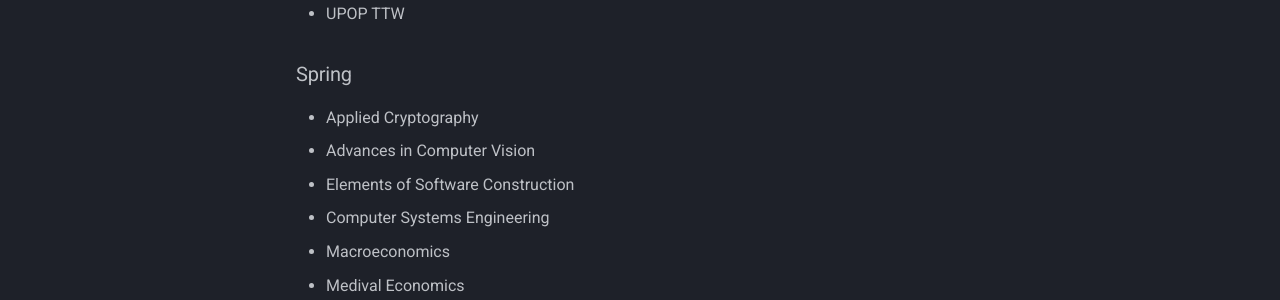
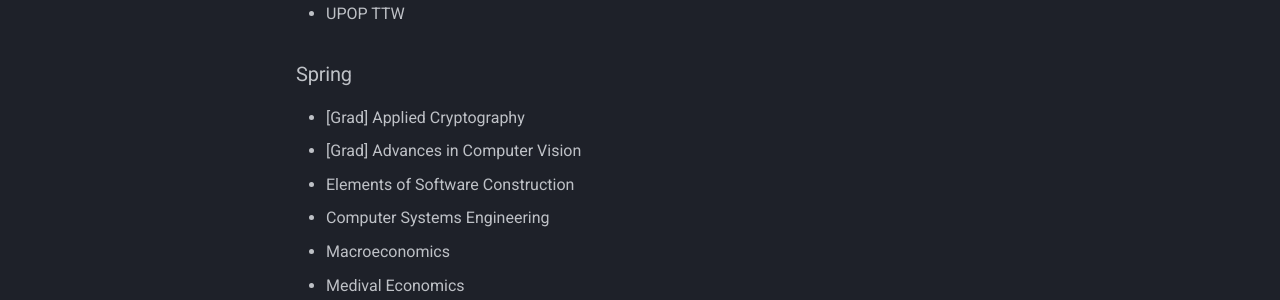
Before and after one commit to reyccodes/portfolio, an MkDocs documentation site: the page built from docs/classes.md, in a window 1280 px wide and 900 px high, scrolled down 787 px. Shown: the part 533-833 px from the top of the window. Built offline with MkDocs 1.6.1 and Material for MkDocs 9.7.7, drawn with Linux system fonts in a browser that asks for light colours.

Commit message:
Added Grad specifier

```diff
--- a/docs/classes.md
+++ b/docs/classes.md
@@ -37,8 +37,8 @@
 - UPOP TTW
 
 ### Spring
-- Applied Cryptography
-- Advances in Computer Vision
+- [Grad] Applied Cryptography
+- [Grad] Advances in Computer Vision
 - Elements of Software Construction
 - Computer Systems Engineering
 - Macroeconomics
```
